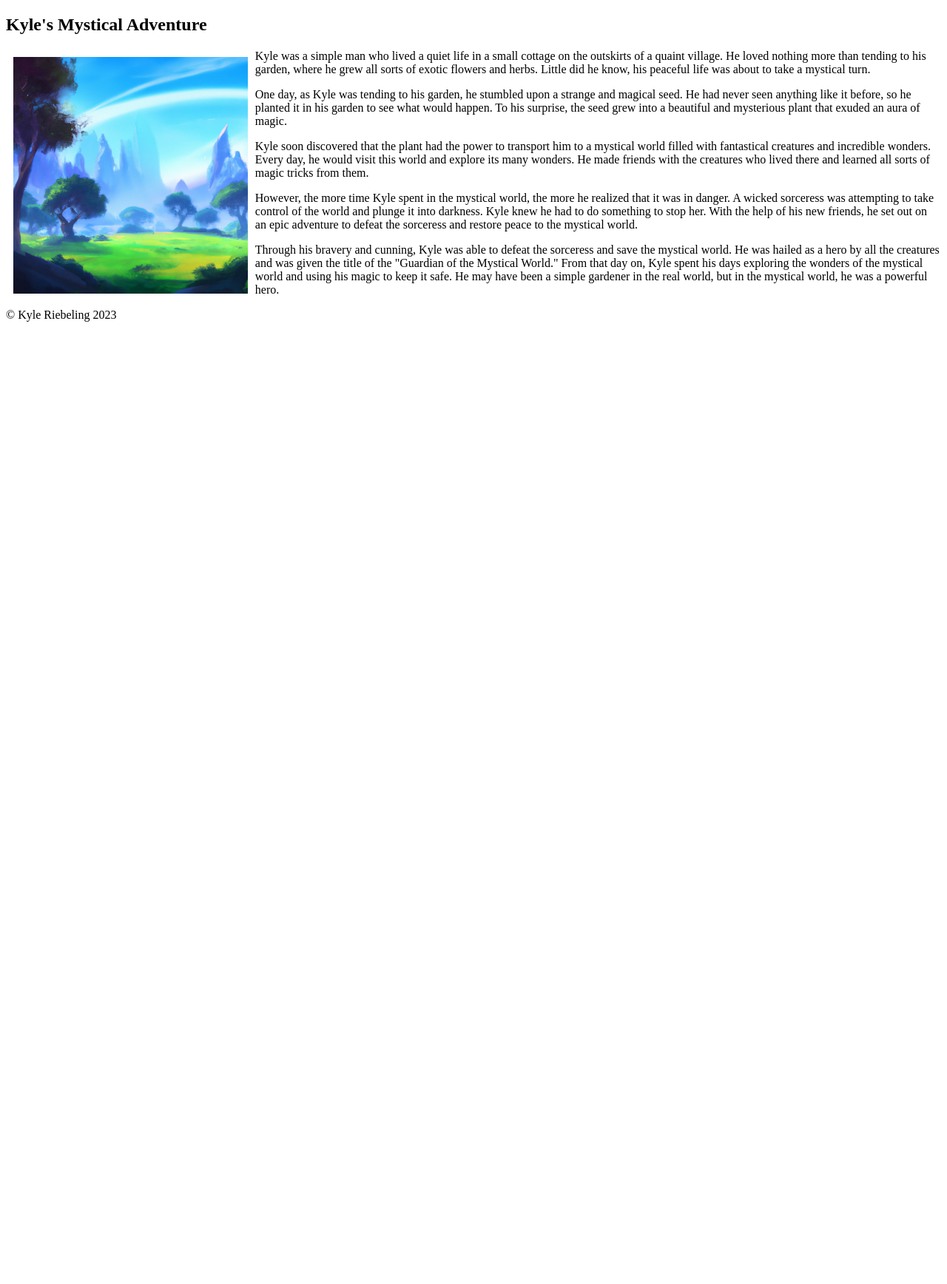
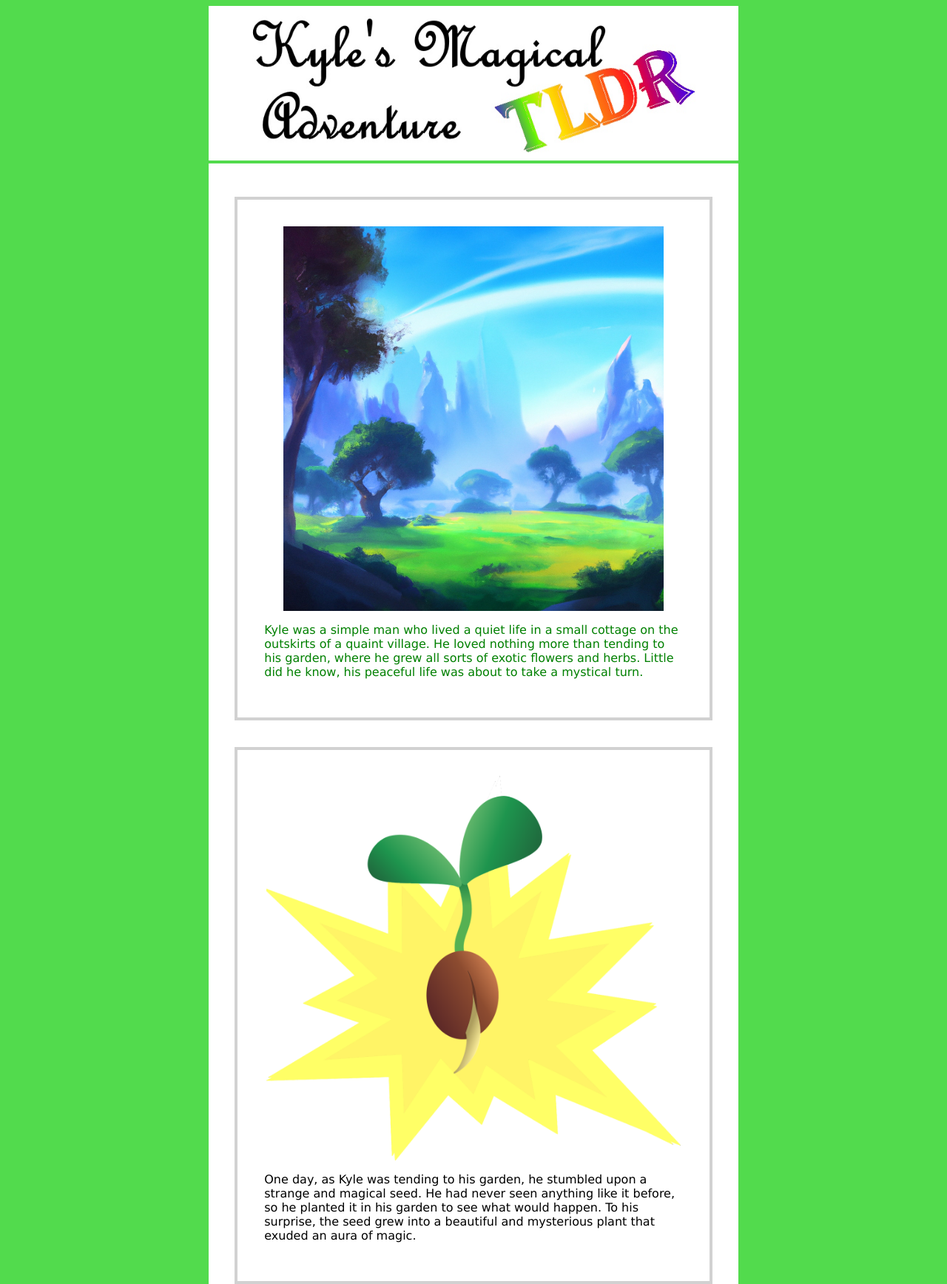
Before and after one commit to PT-Web-Dev-Jan-23/js-assignment-4-html-me-something-KBeKind, a website: page index.html in a window 1280 px wide. Shown: the top 1736 px of the page at 74% size. Before the commit the page ends 800 px from the top, so only its background shows below. Drawn offline with Linux system fonts and the light colour scheme.

Commit message:
added title image and more story images and more css development

```diff
--- a/index.html
+++ b/index.html
@@ -1,31 +1,56 @@
 <!DOCTYPE html>
 <html>
+
 <head>
    <link rel="stylesheet" href="styles.css">
 </head>
+
 <body>
    <!-- Write your HTML in this file! -->
 
 
-      <header></header>
+   <header id="mainHeading">
+      <img src="/images/KMATLDR.jpg" id="title-image" alt="Kyle's Magical Adventure TLDR">
+   </header>
    <main>
+
       <article>
+            <div class="story-section">
+         <img src="./images/bright-mystic-valley.jpg" id="bright-mystic-valley" alt="image of a bright sunny countryside">
 
-         <h1>Kyle's Mystical Adventure</h1>
-         <div>
-            <img src="./images/bright-mystic-valley.jpg" id="bright-mystic-valley">
-      <p>Kyle was a simple man who lived a quiet life in a small cottage on the outskirts of a quaint village. He loved nothing more than tending to his garden, where he grew all sorts of exotic flowers and herbs. Little did he know, his peaceful life was about to take a mystical turn.
+         <p id="testP" class="funParagraph">Kyle was a simple man who lived a quiet life in a small cottage on the outskirts of a quaint village. He
+            loved nothing more than tending to his garden, where he grew all sorts of exotic flowers and herbs. Little
+            did he know, his peaceful life was about to take a mystical turn.
          </p>
          </div>
-<p>One day, as Kyle was tending to his garden, he stumbled upon a strange and magical seed. He had never seen anything like it before, so he planted it in his garden to see what would happen. To his surprise, the seed grew into a beautiful and mysterious plant that exuded an aura of magic.
+
+         <div class="story-section">
+         <img src="./images/magic-seed.png" id="magic-seed" alt="image of a seed sprouting with a glow around it">
+         <p>One day, as Kyle was tending to his garden, he stumbled upon a strange and magical seed. He had never seen
+            anything like it before, so he planted it in his garden to see what would happen. To his surprise, the seed
+            grew into a beautiful and mysterious plant that exuded an aura of magic.
          </p>
+         </div>
+         <div class="story-section">
+         <p>Kyle soon discovered that the plant had the power to transport him to a mystical world filled with
+            fantastical creatures and incredible wonders. Every day, he would visit this world and explore its many
+            wonders. He made friends with the creatures who lived there and learned all sorts of magic tricks from them.
+         </p>
+         </div>
+         <div class="story-section">
+         <p>However, the more time Kyle spent in the mystical world, the more he realized that it was in danger. A
+            wicked sorceress was attempting to take control of the world and plunge it into darkness. Kyle knew he had
+            to do something to stop her. With the help of his new friends, he set out on an epic adventure to defeat the
+            sorceress and restore peace to the mystical world.</p>
+            </div>
 
-<p>Kyle soon discovered that the plant had the power to transport him to a mystical world filled with fantastical creatures and incredible wonders. Every day, he would visit this world and explore its many wonders. He made friends with the creatures who lived there and learned all sorts of magic tricks from them.
-</p>
-
-<p>However, the more time Kyle spent in the mystical world, the more he realized that it was in danger. A wicked sorceress was attempting to take control of the world and plunge it into darkness. Kyle knew he had to do something to stop her. With the help of his new friends, he set out on an epic adventure to defeat the sorceress and restore peace to the mystical world.</p>
-
-<p>Through his bravery and cunning, Kyle was able to defeat the sorceress and save the mystical world. He was hailed as a hero by all the creatures and was given the title of the "Guardian of the Mystical World." From that day on, Kyle spent his days exploring the wonders of the mystical world and using his magic to keep it safe. He may have been a simple gardener in the real world, but in the mystical world, he was a powerful hero.</p>
+            <div class="story-section">
+         <p>Through his bravery and cunning, Kyle was able to defeat the sorceress and save the mystical world. He was
+            hailed as a hero by all the creatures and was given the title of the "Guardian of the Mystical World." From
+            that day on, Kyle spent his days exploring the wonders of the mystical world and using his magic to keep it
+            safe. He may have been a simple gardener in the real world, but in the mystical world, he was a powerful
+            hero.</p>
+            </div>
 
 
       </article>
@@ -36,4 +61,5 @@
 
    <footer>&copy; Kyle Riebeling 2023</footer>
 </body>
+
 </html>
--- a/styles.css
+++ b/styles.css
@@ -1,8 +1,77 @@
-/* Write your CSS here! */
+
+
+body {
+    margin: 8px;
+    margin-left: 15%;
+    margin-right: 15%;
+    display: block;
+    background: hsl(118, 66%, 58%);
+}
+
+header {
+    margin-left: 10%;
+    margin-right: 10%;
+}
+
+main {
+    margin-left: 10%;
+    margin-right: 10%;
+    background: hsl(0, 0%, 100%);
+    padding-top: 1%;
+    padding-bottom: 2%;
+}
+
+h1 {
+    text-align: center;
+    font-family: Verdana, sans-serif;
+
+}
+
+p {
+    font-family: Verdana, sans-serif;
+  }
+
+.story-section{
+    background: white;
+    border-style:solid;
+    border-color:hsl(0, 0%, 82%);
+    border-width: 0.25em;
+    margin: 5%;
+    padding: 5%
+
+
+}
+
+.funParagraph {
+    color: green;
+}
+
+#main-heading {
+    color: red;
+
+}
+
+#title-image{
+    max-width:100%;
+    max-height:100%;
+}
 
 #bright-mystic-valley{
-    float: left;
-    height: 40vh;
-    margin: 10px;
+    display: block;
+    max-width:100%;
+    max-height:100%;
+    height: 65vh;
+    margin-left: auto;
+    margin-right: auto;
 
 }
+
+#magic-seed {
+    display: block;
+    max-width:100%;
+    max-height:100%;
+    height: 65vh;
+    margin-left: auto;
+    margin-right: auto;
+
+}
```
Also changed, not shown: images/KMATLDR.jpg (added), images/magic-seed.png (added). Lines whose indentation alone changed are shown as unchanged.
